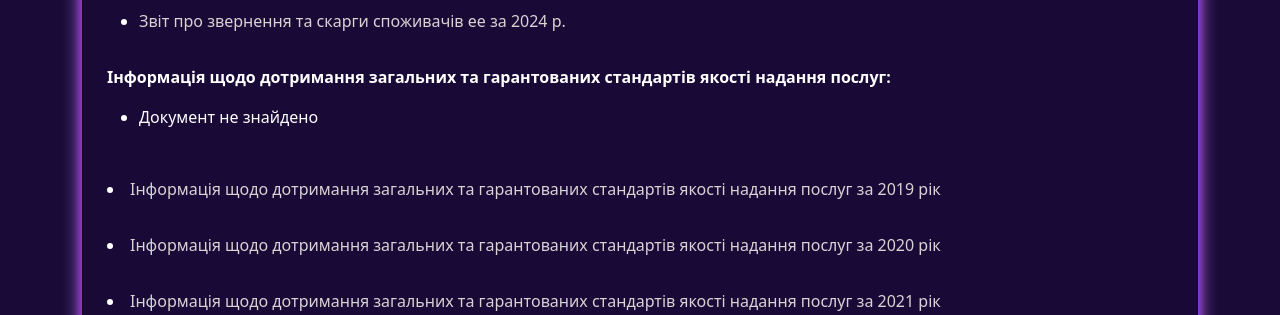
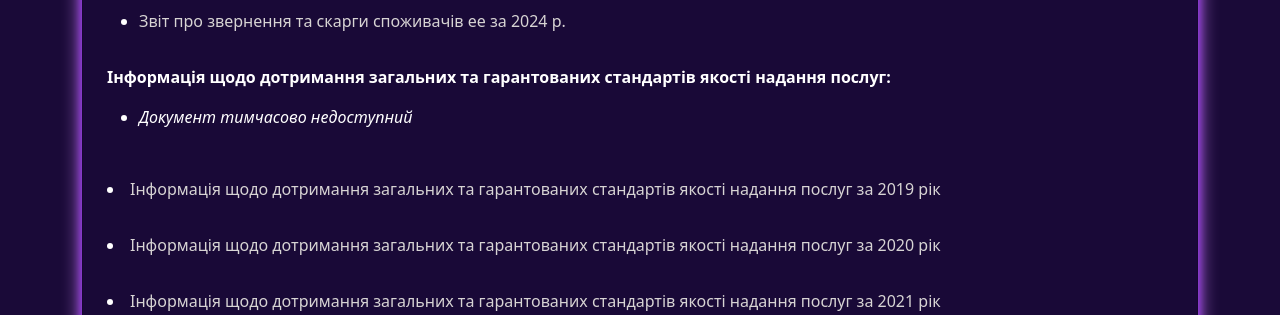
Before and after one commit to anastasiaverkhodai-ship-it/energy_site, a Django app: page /appeals/ in a window 1280 px wide. Shown: the part 1664-1979 px from the top of the page. Run offline with Django 5.2, Linux system fonts and the light colour scheme; data that the repository does not hold is empty.

```diff
--- a/main/templates/main/appeals.html
+++ b/main/templates/main/appeals.html
@@ -154,9 +154,10 @@
             </a>
         </li>
     {% else %}
-        <li>Документ не знайдено</li>
+        <li><em>Документ тимчасово недоступний</em></li>
     {% endif %}
 </ul>
+
 
 
 </p>
```
